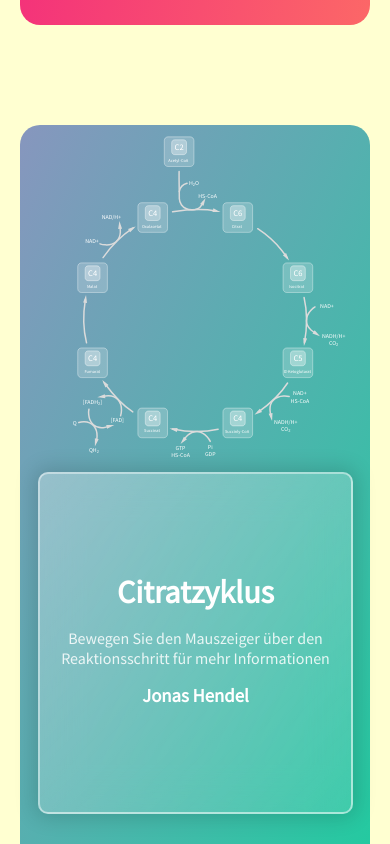
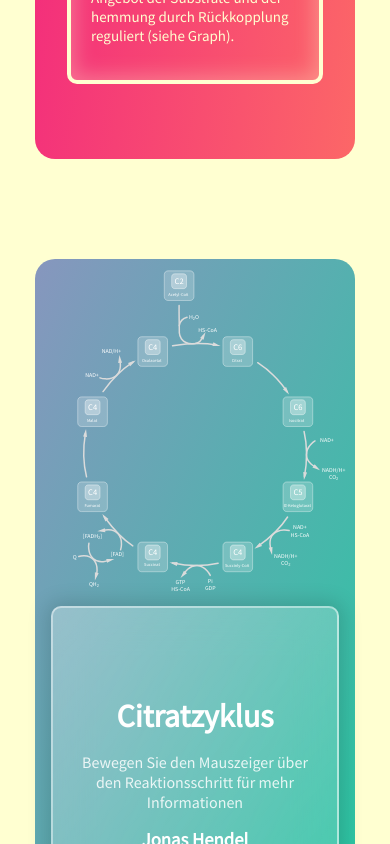
Before and after one commit to JonasHendel/Citratzyklus, a Next.js app in the folder client/: page / in a window 390 px wide. Shown: the part 2420-3264 px from the top of the page. Built offline with nearby package versions, Linux system fonts and the light colour scheme.

Commit message:
worked on responsiveness

```diff
--- a/client/package.json
+++ b/client/package.json
@@ -10,6 +10,7 @@
   "dependencies": {
     "@popmotion/popcorn": "^0.4.4",
     "framer-motion": "^4.0.2",
+    "logrocket": "^1.1.0",
     "next": "10.0.9",
     "phosphor-react": "^1.2.1",
     "react": "17.0.2",
--- a/client/styles/globals.css
+++ b/client/styles/globals.css
@@ -38,7 +38,7 @@ a {
 }
 
 .graphContainer {
-  min-width: 350px;
+  min-width: 320px;
   margin-bottom: 100px;
 	width: 80vw;
 	height: auto;
@@ -178,7 +178,7 @@ a {
 
 .textContainer {
   min-height: 900px;
-	min-width: 350px;
+	min-width: 320px;
 	margin-top: 100px;
 	margin-bottom: 100px;
 	background: linear-gradient(to right bottom, #ec008c, #fc6767);
```
Also changed, not shown: 1 other file (tests, documents, lock files or other folders).
